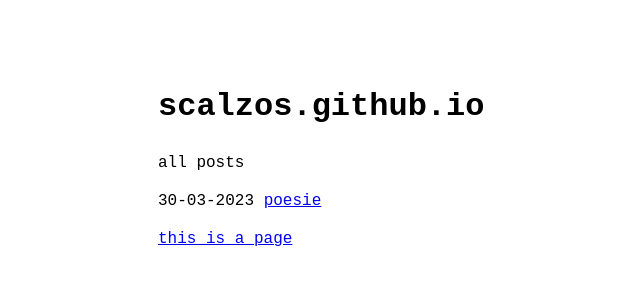
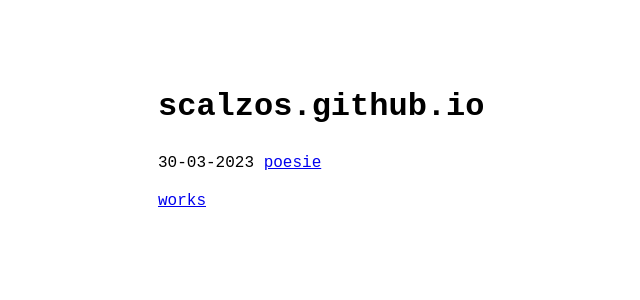
Before and after one commit to scalzos/scalzos.github.io, a Jekyll site: the page built from index.md, in a window 1280 px wide. Shown: the top 300 px of the page, without its empty margins (162-802 px from the left). Built offline with Jekyll 4.4.1, drawn with Linux system fonts in a browser that asks for light colours.

Commit message:
Update menu.yml

```diff
--- a/_data/menu.yml
+++ b/_data/menu.yml
@@ -2,13 +2,13 @@
 # https://github.com/riggraz/no-style-please#customize-the-menu
 
 entries:
-  - title: all posts
+  - title:
     post_list:
       limit: 5
       show_more: true
-      show_more_text: See archive...
+      show_more_text:
       show_more_url: archive.html
-  - title: this is a page
+  - title: works
     url: pages/page
 
         #  - title: posts by category
```
